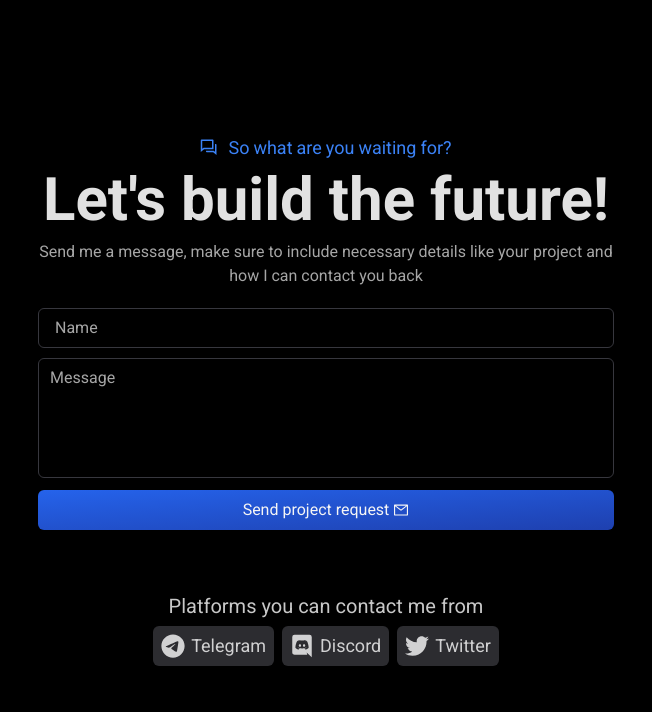
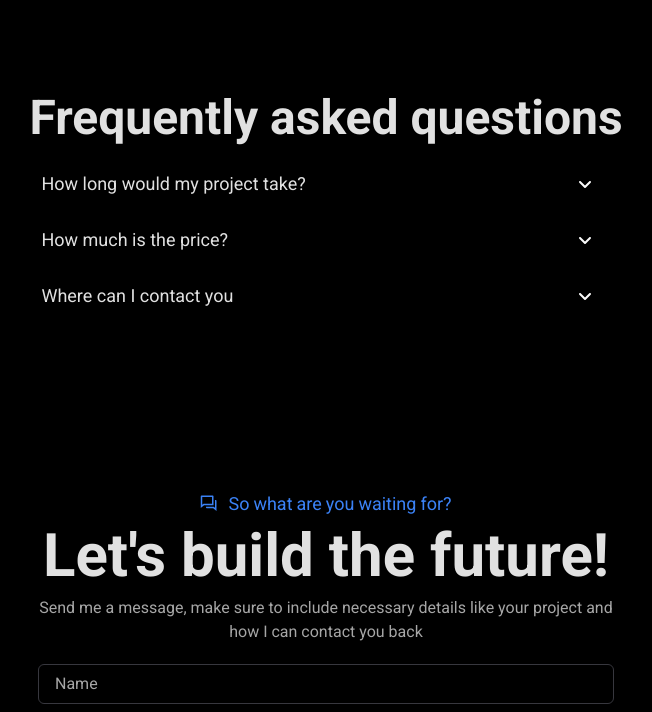
Before and after one commit to Humboorgir/portfolio-v3, a Next.js app: page / in a window 1280 px wide. Shown: the part 3726-4438 px from the top of the page, without its empty margins (314-966 px from the left). Built offline with nearby package versions, Linux system fonts and the light colour scheme.

Commit message:
feat(home): add FAQ section

```diff
--- /dev/null
+++ b/src/components/home/faq-section/faq-section.tsx
@@ -0,0 +1,16 @@
+import Accordion from "@/components/ui/accordion";
+import Container from "@/components/ui/container";
+import Text from "@/components/ui/text";
+
+const FAQSection = () => {
+  return (
+    <Container className="mb-32">
+      <Text className="text-foreground/90 mb-4" variant="h2">
+        Frequently asked questions
+      </Text>
+      <Accordion>test</Accordion>
+    </Container>
+  );
+};
+
+export default FAQSection;
--- /dev/null
+++ b/src/components/home/faq-section/index.tsx
@@ -0,0 +1 @@
+export { default } from "./faq-section";
--- /dev/null
+++ b/src/components/ui/accordion/accordion.tsx
@@ -0,0 +1,85 @@
+import { cn } from "@/lib/utils";
+import React, { useState } from "react";
+import { AnimatePresence, cubicBezier, m } from "framer-motion";
+import Button from "@/components/ui/button";
+import Text from "@/components/ui/text";
+
+import { FaAngleDown as AngleDown } from "react-icons/fa6";
+
+export type AccordionProps = React.HTMLProps<HTMLDivElement>;
+
+const Accordion = React.forwardRef<HTMLDivElement, AccordionProps>(
+  ({ children, className, ...props }, ref) => {
+    const [open, setOpen] = useState<number | null>(null);
+    const MText = m(Text);
+
+    function toggleOpen(i: number) {
+      if (open == i) return setOpen(null);
+      setOpen(i);
+    }
+
+    // dummy data
+    const items = [
+      {
+        trigger: "How long would my project take?",
+        content: `Depends on what your project is, a bot could take anywhere from 2 days to a few weeks.
+    web apps are similar but usually take a bit more. a personal website could take about a
+    week or two, whereas an interactive application could take around a month`,
+      },
+      {
+        trigger: "How much is the price?",
+        content: `Depends on what your project is, a bot could take anywhere from 2 days to a few weeks.
+    websites are similar but usually take a bit more. a personal website could take about a
+    week or two, whereas an interactive application could take around a month`,
+      },
+      {
+        trigger: "Where can I contact you",
+        content: `Depends on what your project is, a bot could take anywhere from 2 days to a few weeks.
+    websites are similar but usually take a bit more. a personal website could take about a
+    week or two, whereas an interactive application could take around a month`,
+      },
+    ];
+
+    // TODO: turn this into a reusable component
+    return (
+      <div className="max-w-xl" ref={ref} {...props}>
+        {items.map((item, i) => {
+          return (
+            <div className="mb-1">
+              <Button onClick={() => toggleOpen(i)} className="w-full justify-between" variant="ghost">
+                <Text className="text-foreground/90 flex items-center" variant="h5">
+                  {item.trigger}
+                </Text>
+                <AngleDown className={cn("transition-all duration-300", open == i && "rotate-180")} />
+              </Button>
+              <AnimatePresence>
+                {open == i && (
+                  <MText
+                    key={i}
+                    initial={{ maxHeight: 0, opacity: 0 }}
+                    animate={{ maxHeight: 100, opacity: 1 }}
+                    exit={{ maxHeight: 0, opacity: 0 }}
+                    transition={{
+                      duration: 0.4,
+                      ease: cubicBezier(0.22, 1, 0.36, 1),
+                      opacity: {
+                        duration: 0.45,
+                      },
+                    }}
+                    className="m-0 p-0 font-[0] overflow-hidden flex items-stretch"
+                    variant="p">
+                    <div className="grow p-2">{item.content}</div>
+                  </MText>
+                )}
+              </AnimatePresence>
+            </div>
+          );
+        })}
+      </div>
+    );
+  }
+);
+
+Accordion.displayName = "Accordion";
+
+export default Accordion;
--- /dev/null
+++ b/src/components/ui/accordion/index.tsx
@@ -0,0 +1 @@
+export { default } from "./accordion";
--- a/src/pages/index.tsx
+++ b/src/pages/index.tsx
@@ -3,6 +3,7 @@ import HeroSection from "@/components/home/hero-section";
 import ExperienceSection from "@/components/home/experience-section";
 import ProjectsSection from "@/components/home/projects-section";
 import PricingSection from "@/components/home/pricing-section";
+import FAQSection from "@/components/home/faq-section";
 import ContactSection from "@/components/home/contact-section";
 
 const Home = () => {
@@ -16,6 +17,8 @@ const Home = () => {
 
       <PricingSection />
 
+      <FAQSection />
+
       <ContactSection />
     </div>
   );
```
